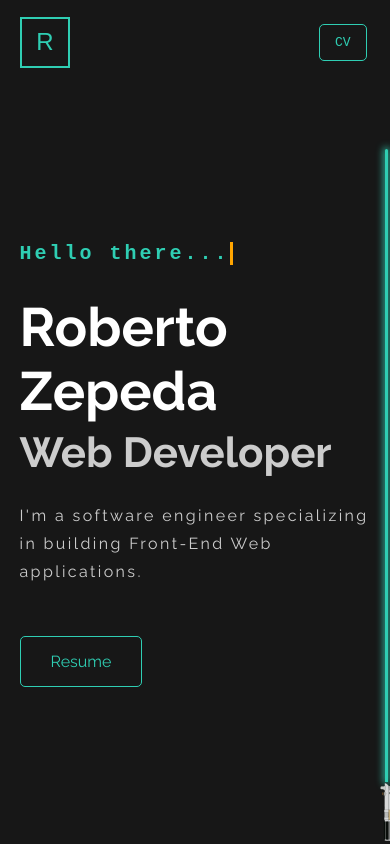
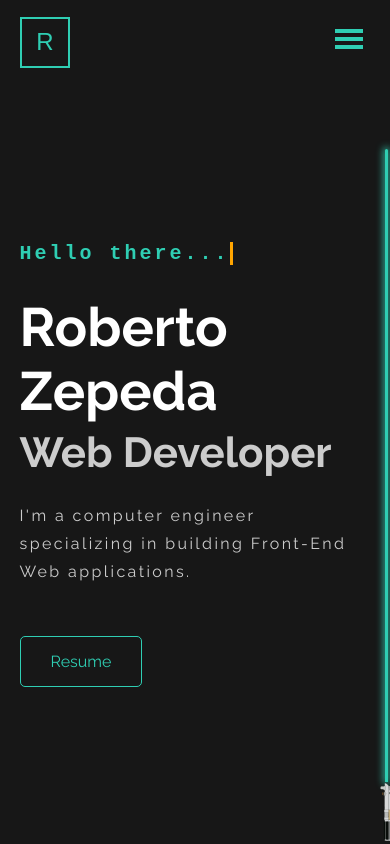
Before and after one commit to robertozh29/Portfolio, a Vue app: page / in a window 390 px wide. Shown: the top 844 px of the page. Built offline with nearby package versions, Linux system fonts and the light colour scheme.

Commit message:
hamburger toggle

```diff
--- a/src/components/Header.vue
+++ b/src/components/Header.vue
@@ -5,7 +5,7 @@
         </div>
         <h1>Roberto Zepeda</h1>
         <h2>Web Developer</h2>
-        <p>I'm a software engineer specializing in building Front-End Web applications.</p>
+        <p>I'm a computer engineer specializing in building Front-End Web applications.</p>
         <a class="boton" href="CV.pdf" target="_blank">Resume</a>
     </div>
 </template>
--- a/src/components/Navbar.vue
+++ b/src/components/Navbar.vue
@@ -8,7 +8,6 @@
             </a>
         </div>
 
-        <div class="links" id="links">
         <ul>
             <li>1.0
                 <a href="#header" @click.prevent="scrollTo('#header')">Home</a>
@@ -22,10 +21,14 @@
             <li>4.0
                 <a href="#contact" @click.prevent="scrollTo('#contact')">Contact</a>
             </li>
+            <li>
+                <a href="#">Español</a>
+            </li>
         </ul>
-            <div class="resume">
-                <a class="boton" href="CV.pdf" target="_blank">CV</a>
-            </div>
+        <div class="hamburger">
+            <a class="main-nav-toggle" @click.prevent="activeMenu">
+                <i>Menu</i>
+            </a>
         </div>
     </nav>
 </template>
@@ -39,18 +42,16 @@ export default {
         }
     },
     methods:{
-        show(){
-            if(this.checked){
-                document.getElementById('links').style.display = "flex"
-            }
-        },
-        close(){
-            if(!this.checked){
-                document.getElementById('links').style.display = "none"
-            }
-        },
         scrollTo(selector){
             document.querySelector(selector).scrollIntoView({behavior: 'smooth'})
+        },
+        activeMenu(event){
+            console.log('click')
+            if(event.target.className == "main-nav-toggle active-menu"){
+                event.target.className = "main-nav-toggle"
+            }else{
+                event.target.classList.add("active-menu");
+            }
         }
     },
 }
@@ -60,6 +61,7 @@ export default {
  .navbar{
     width: 100%;
     height: 10vh;
+    min-height: 80px;
     background-color: #171717;
     display: flex;
     justify-content: space-between;
@@ -98,18 +100,12 @@ export default {
     transform: rotate(-90deg);
 }
 
-.links{
-     width: max-content;
-     display: flex;
-     align-items: center;
-     margin-right: 6vw;
- }
 
 ul{
     display: flex;
     align-items: center;
     list-style: none;
-    margin-right: 25px;
+    margin-right: 4vw;
 }
 
 li{
@@ -129,14 +125,71 @@ export default {
 }
 
 .resume a{
-    background: transparent;
-    padding: 10px 15px;
-    border: 1px solid #2fceb3;
-    border-radius: 5px;
     color: #2fceb3;
+    padding-bottom: 2px;
+    border-bottom: 1px solid #2fceb3;
+}
+
+
+/*Hamburger Menu */
+.hamburger{
+    display: none;
+    height: 26px;
+    margin-right: 7vw;
+}
+
+.hamburger i {
+    display: block;
+    text-indent: 100%;
+    overflow: hidden;
+    white-space: nowrap;
+    height: 4px;
+    background-color: #2fceb3;
+    width: 100%;
+    position: absolute;
+    top: 50%;
+    transition: all ease-out 0.1s;
+}
+
+a.main-nav-toggle{
+    display: block;
+    width: 28px;
+    height: 16px;
     position: relative;
 }
 
+a.main-nav-toggle::after,
+a.main-nav-toggle::before{
+    content: '';
+    position: absolute;
+    top: 0;
+    height: 0;
+    border-bottom: 4px solid #2fceb3;
+    width: 100%;
+    left: 0;
+    right: 0;
+    transition: all ease-out 0.3s;
+}
+
+a.main-nav-toggle::after{
+    top: 100%;
+}
+
+a.main-nav-toggle.active-menu::after{
+    transform: rotate(-45deg);
+    transform-origin: center;
+    top: 50%;
+}
+
+a.main-nav-toggle.active-menu::before{
+    transform: rotate(45deg);
+    transform-origin: center;
+    top: 50%
+}
+
+a.main-nav-toggle.active-menu i{
+    opacity: 0;
+}
 
 @media only screen and (max-width: 800px){
     .logo{
@@ -145,5 +198,8 @@ export default {
     ul{
         display: none;
     }
+    .hamburger{
+        display: inline-block;
+    }
 }
 </style>
--- a/src/components/Projects.vue
+++ b/src/components/Projects.vue
@@ -2,6 +2,11 @@
     <div class="projects" id="projects">
         <span class="subtitle"><p>02.</p><h2>My Projects</h2></span>
         <div class="projects-container">
+            <Project
+                :name="'Snake_Game'"
+                :link="'https://robertozh29.github.io/snakegame'"
+                :tech="['html','css', 'js']"
+            />
             <Project
                 :name="'CRUD'"
                 :link="'https://crud-da10d.web.app'"
@@ -11,11 +16,6 @@
                 :name="'Perfilador'"
                 :link="'http://perfilador.telescopiomx.com'"
                 :tech="['vue']"
-            />
-            <Project
-                :name="'Snake_Game'"
-                :link="'https://robertozh29.github.io/snakegame/V2'"
-                :tech="['html','css', 'js']"
             />
         </div>
     </div>
```
Lines whose indentation alone changed are shown as unchanged.
